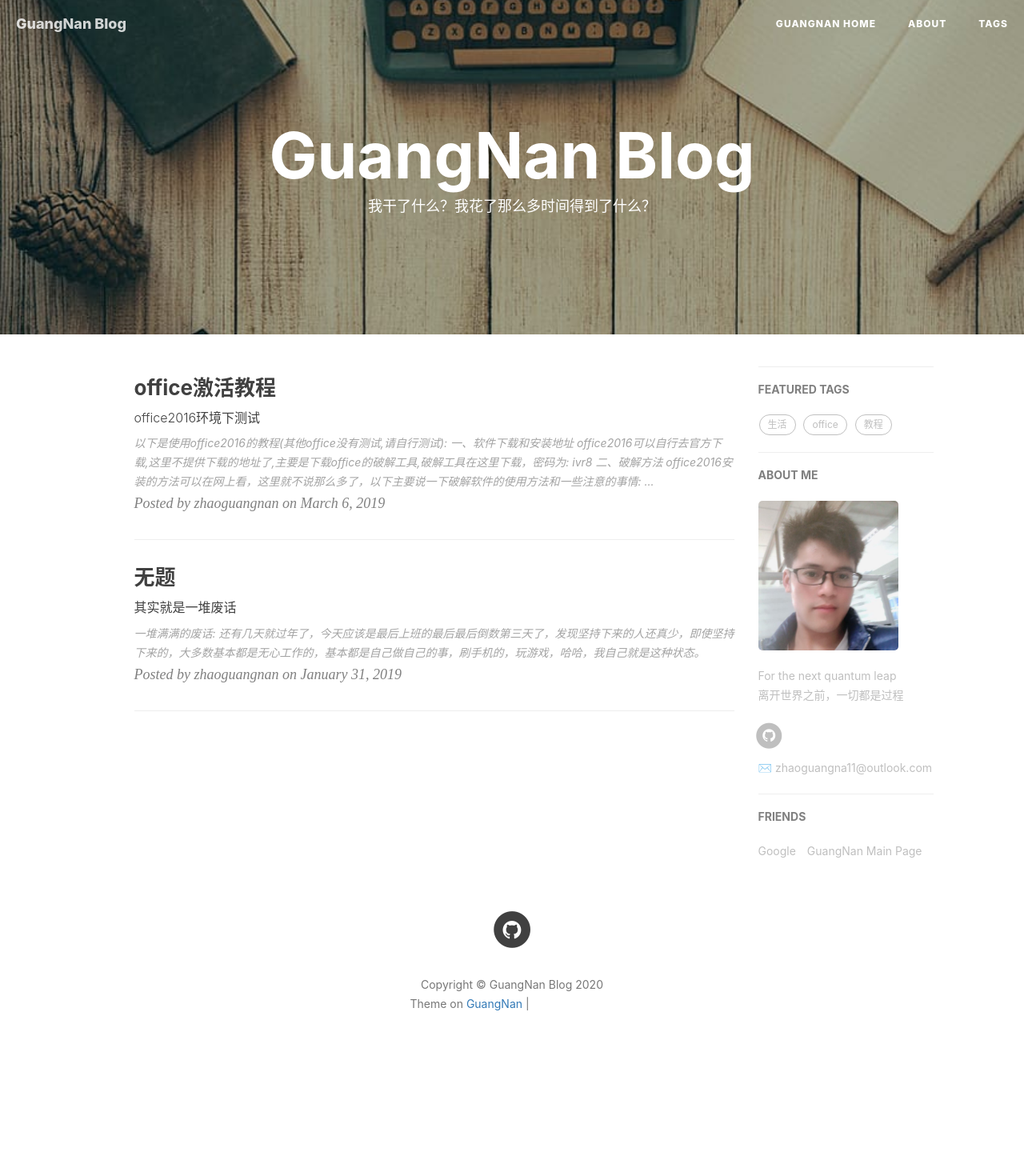
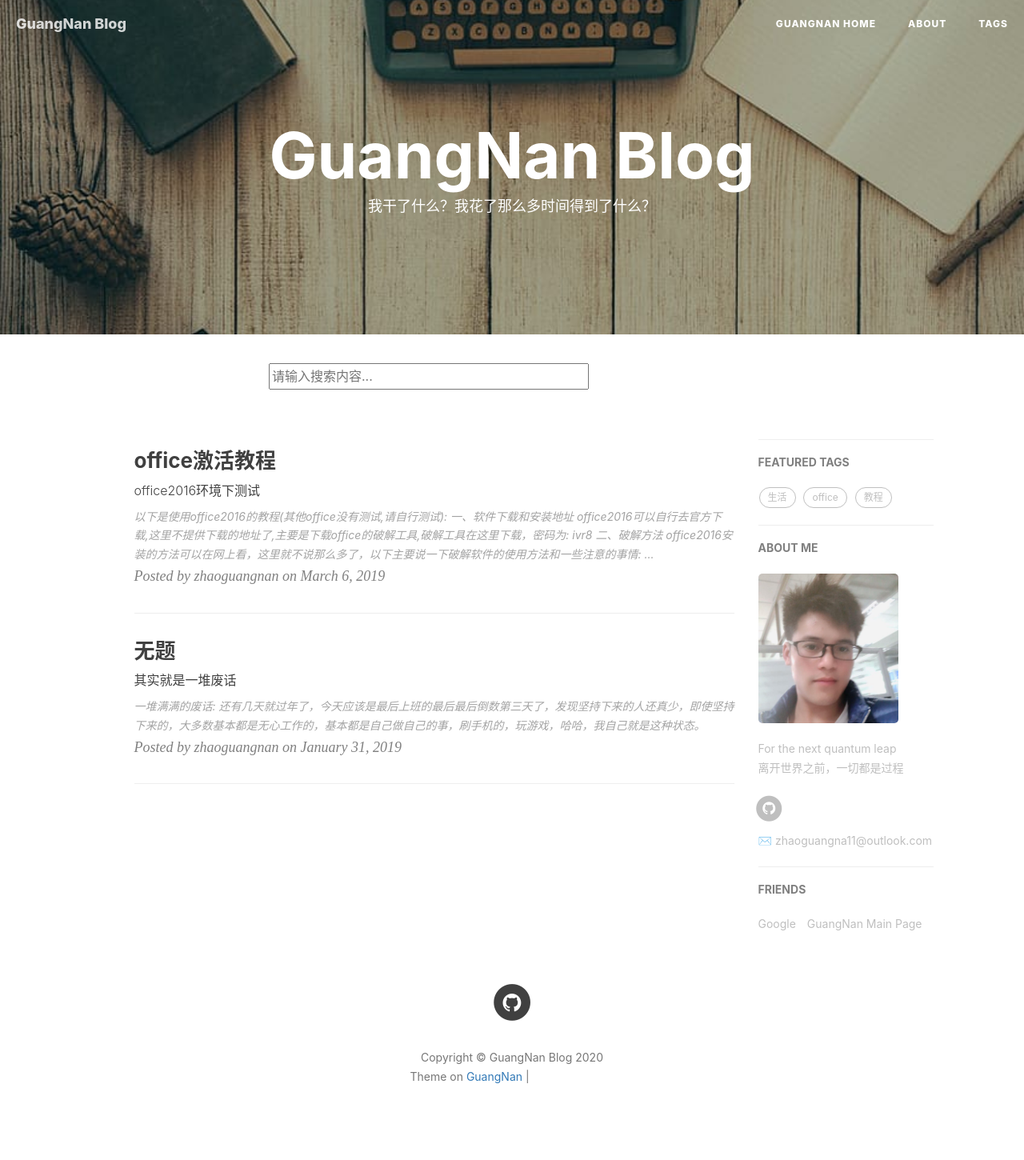
Before and after one commit to zhao-guang-nan/Blog, a Jekyll site: the page built from index.html, in a window 1280 px wide. Shown: the whole page at 80% size. Built offline with Jekyll 4.4.1, drawn with Linux system fonts in a browser that asks for light colours; nearby versions of some CDN libraries; the list of posts is cut into pages by our own code; comment, search, counter and statistics services are not loaded; before the commit the page ends 1359 px from its top, so only the background shows below that; grey boxes are pictures that could not be loaded.

Commit message:
feature:添加搜索功能

```diff
--- a/_layouts/page.html
+++ b/_layouts/page.html
@@ -16,7 +16,33 @@ layout: default
         </div>
     </div>
 </header>
-
+<!--搜索框-->
+<div id="search-container">
+        <input type="text" placeholder="请输入搜索内容..." name="" id="search-input" value="" style="width:400px;"/>
+        <ul id="results-container" style="margin-left: 0;text-align: start;"></ul>
+        <!-- <button>搜索</button> -->
+</div>
+<style>
+    #search-container {
+      max-width: 40em;
+      padding: 1em;
+      margin: 1em auto;
+      /* border: 1px solid lightgrey; */
+    }
+  </style>
+<script src="{{ site.baseurl }}/js/simple-jekyll-search.min.js"></script>
+<script>
+    window.simpleJekyllSearch = new SimpleJekyllSearch({
+      searchInput: document.getElementById('search-input'),
+      resultsContainer: document.getElementById('results-container'),
+      json: '{{ site.baseurl }}/json/search.json',
+      searchResultTemplate: '<li><a href="{url}?query={query}" title="{desc}">{title}</a></li>',
+      noResultsText: 'No results found',
+      limit: 10,
+      fuzzy: false,
+      exclude: ['Welcome']
+    })
+</script>
 <!-- Main Content -->
 <div class="container">
 	<div class="row">
```
Also changed, not shown: package.json (+8 -5 lines).
